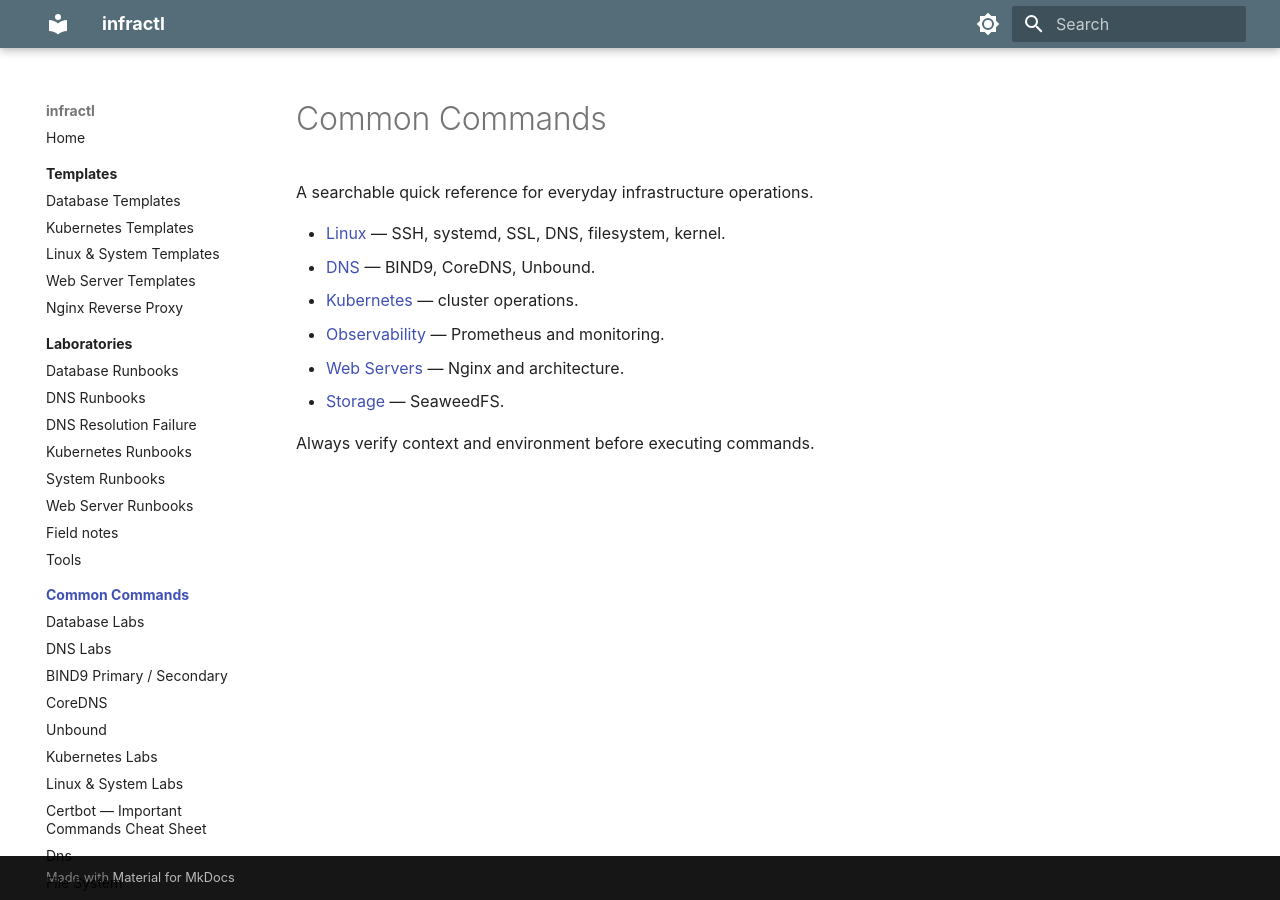
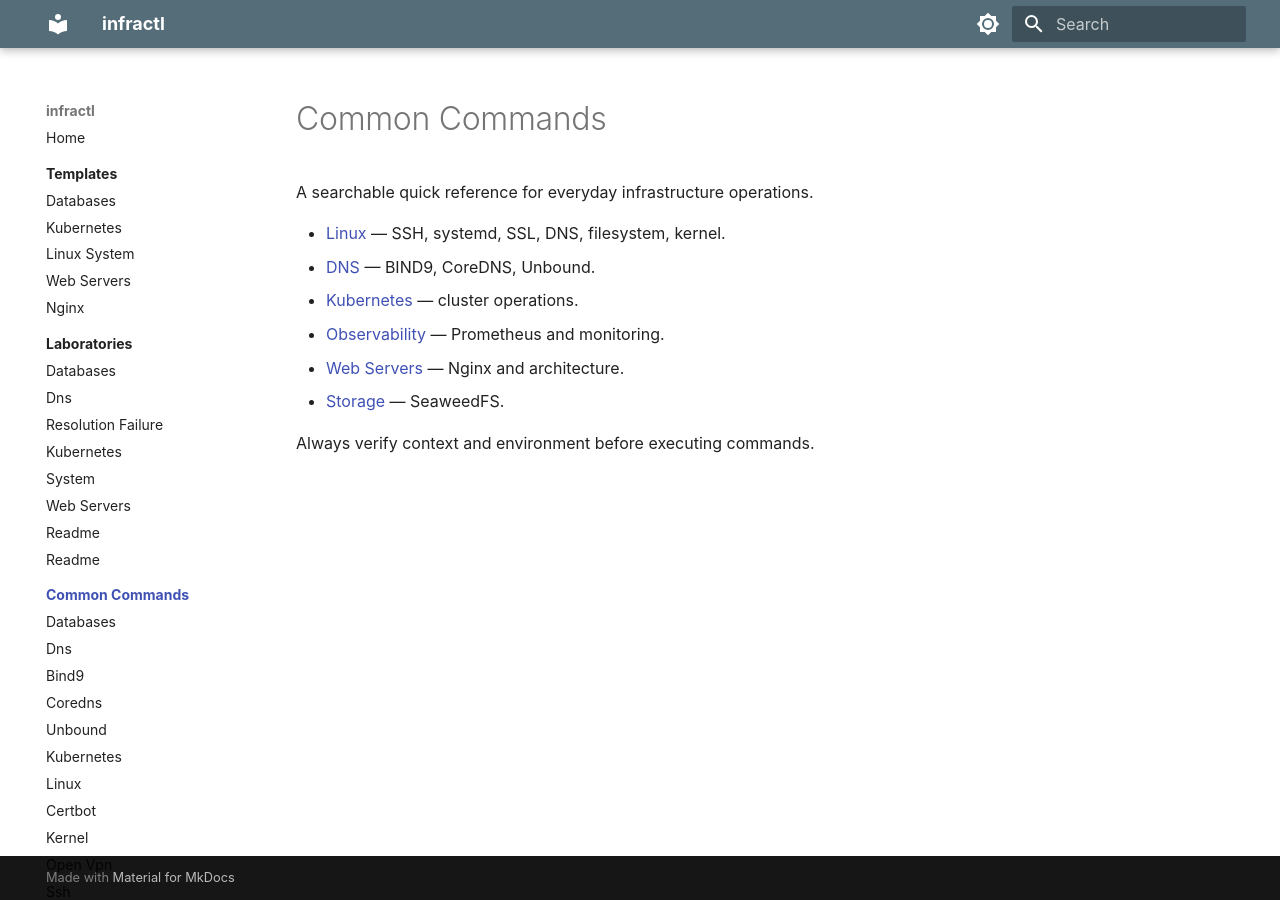
Before and after one commit to prmctl/infractl, an MkDocs documentation site: the page built from docs/commands/README.md, in a window 1280 px wide. Built offline with MkDocs 1.6.1 and Material for MkDocs 9.7.7, drawn with Linux system fonts in a browser that asks for light colours.

```diff
--- a/mkdocs.yml
+++ b/mkdocs.yml
@@ -1,85 +1,82 @@
 site_name: infractl
 site_description: Infrastructure notes, labs and commands
-site_url: "https://prmctl.github.io/infractl/"
+site_url: https://prmctl.github.io/infractl/
 docs_dir: docs
-site_dir: _site
+site_dir: site
 theme:
   name: material
   language: en
   palette:
-    - scheme: default
-      primary: blue grey
-      accent: blue grey
-      toggle:
-        icon: material/brightness-7
-        name: Dark mode
-    - scheme: slate
-      primary: blue grey
-      accent: blue grey
-      toggle:
-        icon: material/brightness-4
-        name: Light mode
+  - scheme: default
+    primary: blue grey
+    accent: blue grey
+    toggle:
+      icon: material/brightness-7
+      name: Dark mode
+  - scheme: slate
+    primary: blue grey
+    accent: blue grey
+    toggle:
+      icon: material/brightness-4
+      name: Light mode
   features:
-    - navigation.sections
-    - navigation.indexes
-    - search.highlight
-    - content.code.copy
+  - navigation.sections
+  - navigation.indexes
+  - search.highlight
+  - content.code.copy
   font: false
 plugins:
-  - search
+- search
 markdown_extensions:
-  - admonition
-  - tables
-  - pymdownx.superfences
-  - pymdownx.highlight:
-      anchor_linenums: true
-  - toc:
-      permalink: true
+- admonition
+- tables
+- pymdownx.superfences
+- pymdownx.highlight:
+    anchor_linenums: true
+- toc:
+    permalink: true
 nav:
--   Home: index.md
--   Templates:
-    -   Overview: templates/README.md
-    -   Database Templates: templates/databases/README.md
-    -   Kubernetes Templates: templates/kubernetes/README.md
-    -   Linux & System Templates: templates/linux-system/README.md
-    -   Web Server Templates: templates/web-servers/README.md
-    -   Nginx Reverse Proxy: templates/web-servers/nginx.md
--   Laboratories:
-    -   Overview: lab/README.md
-    -   Database Runbooks: lab/databases/README.md
-    -   DNS Runbooks: lab/dns/README.md
-    -   DNS Resolution Failure: lab/dns/resolution-failure.md
-    -   Kubernetes Runbooks: lab/kubernetes/README.md
-    -   System Runbooks: lab/system/README.md
-    -   Web Server Runbooks: lab/web-servers/README.md
-    -   Field notes: field-notes/README.md
-    -   Tools: tools/README.md
--   Common Commands:
-    -   Overview: commands/README.md
-    -   Database Labs: commands/databases/README.md
-    -   DNS Labs: commands/dns/README.md
-    -   BIND9 Primary / Secondary: commands/dns/bind9.md
-    -   CoreDNS: commands/dns/coredns.md
-    -   Unbound: commands/dns/unbound.md
-    -   Kubernetes Labs: commands/kubernetes/README.md
-    -   Linux & System Labs: commands/linux/README.md
-    -   Certbot — Important Commands Cheat Sheet: commands/linux/certbot.md
-    -   Dns: commands/linux/dns.md
-    -   File System: commands/linux/file_system.md
-    -   Linux Kernel: commands/linux/kernel.md
-    -   Nework: commands/linux/nework.md
-    -   Open Vpn: commands/linux/open-vpn.md
-    -   Ssh: commands/linux/ssh.md
-    -   OpenSSL: commands/linux/ssl.md
-    -   Systemd: commands/linux/systemd.md
-    -   Networking Labs: commands/networking/README.md
-    -   Observability Labs: commands/observability/README.md
-    -   'Runbook: Prometheus Node Exporter Installation': commands/observability/prometheus-install.md
-    -   Security Labs: commands/security/README.md
-    -   Storage Labs: commands/storage/README.md
-    -   Architecture: commands/storage/seaweedfs/architecture.md
-    -   Installation Guide: commands/storage/seaweedfs/installation-guide.md
-    -   Web Server Labs: commands/web-servers/README.md
-    -   Installation: commands/web-servers/nginx/README.md
-    -   Architecture: commands/web-servers/nginx/architecture.md
-    -   Architecture: commands/web-servers/nginx/nginx.md
+- Home: index.md
+- Templates:
+  - Overview: templates/README.md
+  - Databases: templates/databases/README.md
+  - Kubernetes: templates/kubernetes/README.md
+  - Linux System: templates/linux-system/README.md
+  - Web Servers: templates/web-servers/README.md
+  - Nginx: templates/web-servers/nginx.md
+- Laboratories:
+  - Overview: lab/README.md
+  - Databases: lab/databases/README.md
+  - Dns: lab/dns/README.md
+  - Resolution Failure: lab/dns/resolution-failure.md
+  - Kubernetes: lab/kubernetes/README.md
+  - System: lab/system/README.md
+  - Web Servers: lab/web-servers/README.md
+  - Readme: field-notes/README.md
+  - Readme: tools/README.md
+- Common Commands:
+  - Overview: commands/README.md
+  - Databases: commands/databases/README.md
+  - Dns: commands/dns/README.md
+  - Bind9: commands/dns/bind9.md
+  - Coredns: commands/dns/coredns.md
+  - Unbound: commands/dns/unbound.md
+  - Kubernetes: commands/kubernetes/README.md
+  - Linux: commands/linux/README.md
+  - Certbot: commands/linux/certbot.md
+  - Kernel: commands/linux/kernel.md
+  - Open Vpn: commands/linux/open-vpn.md
+  - Ssh: commands/linux/ssh.md
+  - Ssl: commands/linux/ssl.md
+  - Systemd: commands/linux/systemd.md
+  - Networking: commands/networking/README.md
+  - Observability: commands/observability/README.md
+  - Prometheus Install: commands/observability/prometheus-install.md
+  - Security: commands/security/README.md
+  - Storage: commands/storage/README.md
+  - Architecture: commands/storage/seaweedfs/architecture.md
+  - Installation Guide: commands/storage/seaweedfs/installation-guide.md
+  - Web Servers: commands/web-servers/README.md
+  - Nginx: commands/web-servers/nginx/README.md
+  - Architecture: commands/web-servers/nginx/architecture.md
+  - Nginx: commands/web-servers/nginx/nginx.md
```
Also changed, not shown: DEPLOY.md (+8 -11 lines), README.md (+8 -20 lines).
